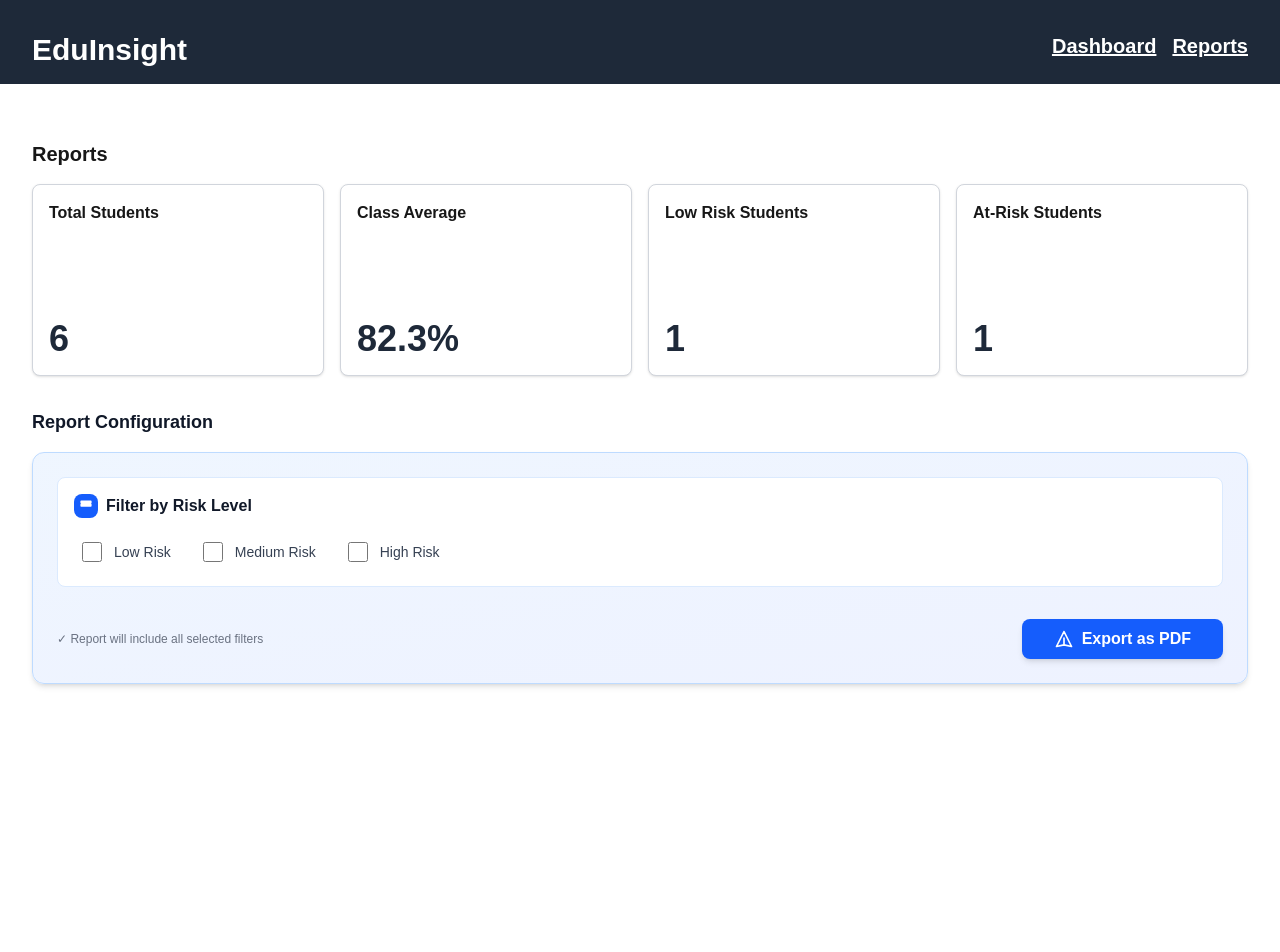
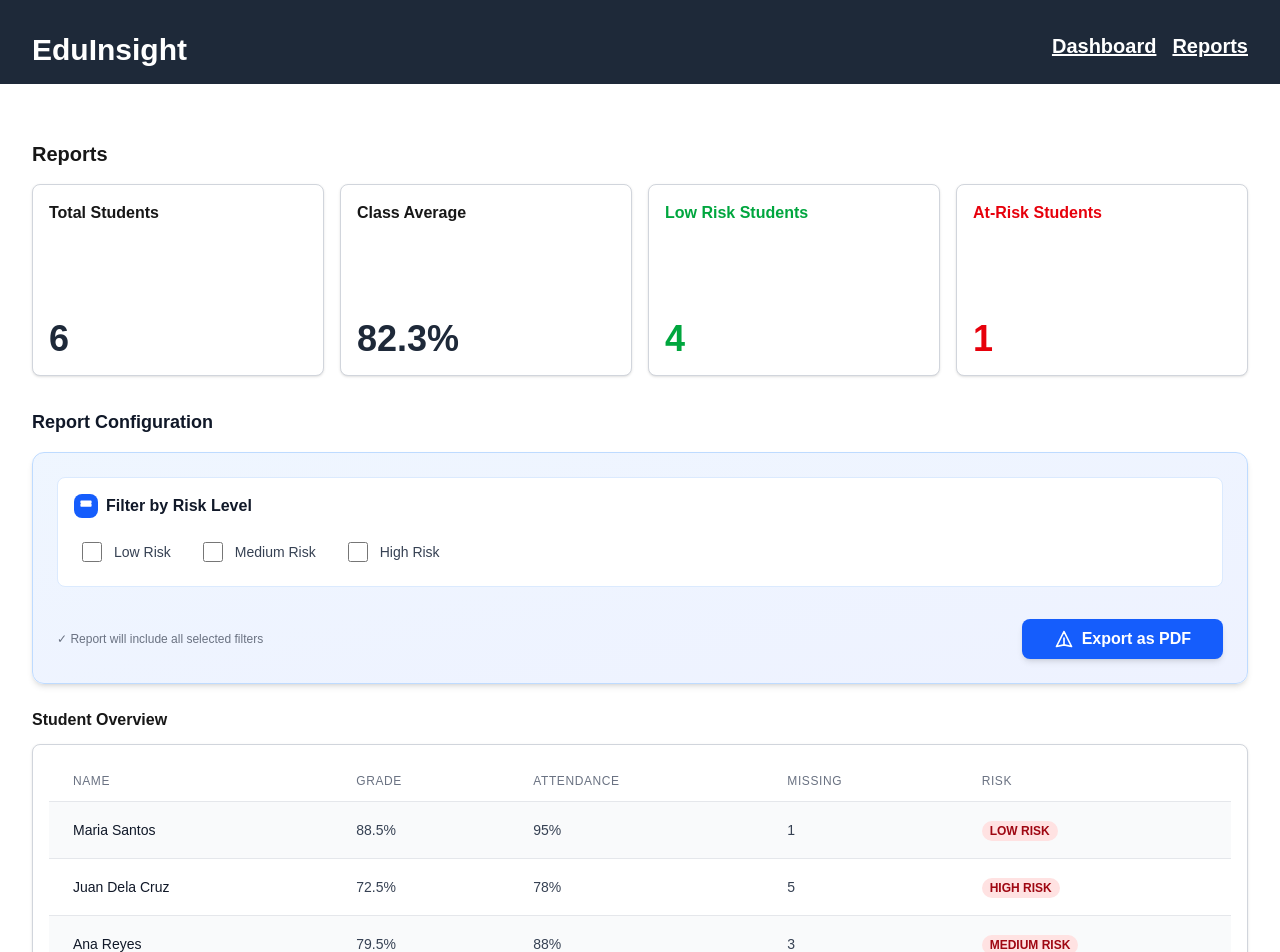
Before and after one commit to HueyLawagon/eduinsight, a Next.js app: page /Reports in a window 1280 px wide. Shown: the top 952 px of the page. Before the commit the page ends 908 px from the top, so only its background shows below. Built offline with nearby package versions, Linux system fonts and the light colour scheme.

Commit message:
added student data in reports

```diff
--- a/app/Reports/page.js
+++ b/app/Reports/page.js
@@ -1,106 +1,6 @@
 import { PLACEHOLDER_DATA } from '../Data/data';
+import ReportsClient from '../components/ReportsClient';
 
 export default function Home() {
-  return (
-    <div className="min-h-screen bg-white p-8">
-
-      {/* Performance Dashboard Section */}
-      <div className="mb-8">
-        <h3 className="text-xl font-semibold mb-4">Reports</h3>
-
-           {/* Stats Cards Row (responsive: min-size preserved, cards can grow/shrink) */}
-           {/* Total students */}
-           <div className="flex gap-4 mb-8 flex-wrap justify-center">
-          <div className="border border-gray-300 rounded-lg p-4 bg-white shadow-sm flex-shrink-0"
-            style={{minWidth: '12rem', minHeight: '12rem', flex: '1 1 12rem'}}>
-              <div className="flex flex-col justify-between h-full">
-                <div className="mb-2 font-bold">Total Students</div>
-                <div className="text-4xl font-bold text-gray-800">{PLACEHOLDER_DATA.totalStudents}</div>
-              </div>
-            </div>
-
-            {/* Class average */}
-          <div className="border border-gray-300 rounded-lg p-4 bg-white shadow-sm flex-shrink-0"
-            style={{minWidth: '12rem', minHeight: '12rem', flex: '1 1 12rem'}}>
-              <div className="flex flex-col justify-between h-full">
-                <div className="mb-2 font-bold">Class Average</div>
-                <div className="text-4xl font-bold text-gray-800">{PLACEHOLDER_DATA.classAverage}%</div>
-              </div>
-            </div>
-
-            {/* Low Risk Students */}
-          <div className="border border-gray-300 rounded-lg p-4 bg-white shadow-sm flex-shrink-0"
-            style={{minWidth: '12rem', minHeight: '12rem', flex: '1 1 12rem'}}>
-              <div className="flex flex-col justify-between h-full">
-                <div className="mb-2 font-bold">Low Risk Students</div>
-                <div className="text-4xl font-bold text-gray-800">{PLACEHOLDER_DATA.riskDistribution[1]}</div>
-              </div>
-            </div>
-
-            {/* At-risk students */}
-          <div className="border border-gray-300 rounded-lg p-4 bg-white shadow-sm flex-shrink-0"
-            style={{minWidth: '12rem', minHeight: '12rem', flex: '1 1 12rem'}}>
-              <div className="flex flex-col justify-between h-full">
-                <div className="mb-2 font-bold">At-Risk Students</div>
-                <div className="text-4xl font-bold text-gray-800">{PLACEHOLDER_DATA.riskDistribution[2]}</div>
-              </div>
-            </div>
-           </div>
-
-        {/* Report Configuration */}
-        <div className="mt-8 w-full">
-          <h4 className="font-bold text-lg mb-4 text-left text-gray-900">Report Configuration</h4>
-          <div className="bg-gradient-to-br from-blue-50 to-indigo-50 border border-blue-200 rounded-xl p-6 shadow-md w-full">
-            <div className="space-y-6">
-
-              {/* Filter by Risk Level Section */}
-              <div className="bg-white rounded-lg p-4 border border-blue-100">
-                <div className="flex items-center gap-2 mb-4">
-                  <div className="w-6 h-6 bg-blue-600 rounded-lg flex items-center justify-center">
-                    <svg className="w-4 h-4 text-white" fill="currentColor" viewBox="0 0 20 20">
-                      <path fillRule="evenodd" d="M3 4a1 1 0 011-1h12a1 1 0 011 1v2a1 1 0 01-1 1H4a1 1 0 01-1-1V4zm0 4a1 1 0 011-1h12a1 1 0 011 1v2a1 1 0 01-1 1H4a1 1 0 01-1-1V8z" clipRule="evenodd" />
-                    </svg>
-                  </div>
-                  <h5 className="font-semibold text-gray-900">Filter by Risk Level</h5>
-                </div>
-                <div className="flex flex-wrap gap-4">
-                  <label className="flex items-center gap-3 cursor-pointer hover:bg-gray-50 p-2 rounded-lg transition">
-                    <div className="relative flex items-center">
-                      <input type="checkbox" id="lowRisk" className="w-5 h-5 accent-green-500 cursor-pointer rounded" />
-                    </div>
-                    <span className="text-sm font-medium text-gray-700">Low Risk</span>
-                  </label>
-                  <label className="flex items-center gap-3 cursor-pointer hover:bg-gray-50 p-2 rounded-lg transition">
-                    <div className="relative flex items-center">
-                      <input type="checkbox" id="mediumRisk" className="w-5 h-5 accent-yellow-500 cursor-pointer rounded" />
-                    </div>
-                    <span className="text-sm font-medium text-gray-700">Medium Risk</span>
-                  </label>
-                  <label className="flex items-center gap-3 cursor-pointer hover:bg-gray-50 p-2 rounded-lg transition">
-                    <div className="relative flex items-center">
-                      <input type="checkbox" id="highRisk" className="w-5 h-5 accent-red-500 cursor-pointer rounded" />
-                    </div>
-                    <span className="text-sm font-medium text-gray-700">High Risk</span>
-                  </label>
-                </div>
-              </div>
-
-              {/* Export as PDF Button Section */}
-              <div className="flex justify-between items-center pt-2">
-                <p className="text-xs text-gray-500">
-                  ✓ Report will include all selected filters
-                </p>
-                <button className="bg-blue-600 hover:bg-blue-700 active:bg-blue-800 text-white font-semibold py-2 px-8 rounded-lg transition-all duration-200 shadow-md hover:shadow-lg flex items-center gap-2">
-                  <svg className="w-5 h-5" fill="none" stroke="currentColor" viewBox="0 0 24 24">
-                    <path strokeLinecap="round" strokeLinejoin="round" strokeWidth={2} d="M12 19l9 2-9-18-9 18 9-2zm0 0v-8" />
-                  </svg>
-                  Export as PDF
-                </button>
-              </div>
-            </div>
-          </div>
-        </div>
-      </div>
-    </div>
-  );
+  return <ReportsClient data={PLACEHOLDER_DATA} />;
 }
--- a/app/components/ReportsClient.js
+++ b/app/components/ReportsClient.js
@@ -7,6 +7,7 @@ export default function ReportsClient({ data }) {
       <div className="mb-8">
         <h3 className="text-xl font-semibold mb-4">Reports</h3>
         <div className="flex gap-4 mb-8 flex-wrap justify-center">
+          {/* Total Students */}
           <div className="border border-gray-300 rounded-lg p-4 bg-white shadow-sm flex-shrink-0"
             style={{minWidth: '12rem', minHeight: '12rem', flex: '1 1 12rem'}}>
               <div className="flex flex-col justify-between h-full">
@@ -15,35 +16,40 @@ export default function ReportsClient({ data }) {
               </div>
             </div>
 
+          {/* Class Average */}
           <div className="border border-gray-300 rounded-lg p-4 bg-white shadow-sm flex-shrink-0"
             style={{minWidth: '12rem', minHeight: '12rem', flex: '1 1 12rem'}}>
-              <div className="flex flex-col justify-between h/full">
+              <div className="flex flex-col justify-between h-full">
                 <div className="mb-2 font-bold">Class Average</div>
                 <div className="text-4xl font-bold text-gray-800">{data.classAverage}%</div>
               </div>
             </div>
 
+          {/* Low Risk Students */}
           <div className="border border-gray-300 rounded-lg p-4 bg-white shadow-sm flex-shrink-0"
             style={{minWidth: '12rem', minHeight: '12rem', flex: '1 1 12rem'}}>
-              <div className="flex flex-col justify-between h/full">
-                <div className="mb-2 font-bold">Low Risk Students</div>
-                <div className="text-4xl font-bold text-gray-800">{data.riskDistribution[0]}</div>
+              <div className="flex flex-col justify-between h-full">
+                <div className="mb-2 font-bold text-green-600">Low Risk Students</div>
+                <div className="text-4xl font-bold text-green-600">{data.riskDistribution[0]}</div>
               </div>
             </div>
 
+          {/* At-Risk Students */}
           <div className="border border-gray-300 rounded-lg p-4 bg-white shadow-sm flex-shrink-0"
             style={{minWidth: '12rem', minHeight: '12rem', flex: '1 1 12rem'}}>
-              <div className="flex flex-col justify-between h/full">
-                <div className="mb-2 font-bold">At-Risk Students</div>
-                <div className="text-4xl font-bold text-gray-800">{data.riskDistribution[2]}</div>
+              <div className="flex flex-col justify-between h-full">
+                <div className="mb-2 font-bold text-red-600">At-Risk Students</div>
+                <div className="text-4xl font-bold text-red-600">{data.riskDistribution[2]}</div>
               </div>
             </div>
          </div>
 
+          {/* Report Configuration Section */}
         <div className="mt-8 w-full">
           <h4 className="font-bold text-lg mb-4 text-left text-gray-900">Report Configuration</h4>
           <div className="bg-gradient-to-br from-blue-50 to-indigo-50 border border-blue-200 rounded-xl p-6 shadow-md w-full">
             <div className="space-y-6">
+              {/* Filter by Risk Level Section */}
               <div className="bg-white rounded-lg p-4 border border-blue-100">
                 <div className="flex items-center gap-2 mb-4">
                   <div className="w-6 h-6 bg-blue-600 rounded-lg flex items-center justify-center">
@@ -75,6 +81,7 @@ export default function ReportsClient({ data }) {
                 </div>
               </div>
 
+              {/* Export as PDF Button Section */}
               <div className="flex justify-between items-center pt-2">
                 <p className="text-xs text-gray-500">
                   ✓ Report will include all selected filters
@@ -89,6 +96,44 @@ export default function ReportsClient({ data }) {
             </div>
           </div>
         </div>
+
+        {/* Student Data */}
+        <div className="mt-6 w-full">
+          <h4 className="font-bold mb-3 text-center md:text-left">Student Overview</h4>
+          <div className="border border-gray-300 rounded-lg p-4 bg-white shadow-sm w-full overflow-x-auto">
+            <table className="min-w-full divide-y divide-gray-200">
+              <thead>
+                <tr>
+                  <th className="px-6 py-3 text-left text-xs font-medium text-gray-500 uppercase tracking-wider">Name</th>
+                  <th className="px-6 py-3 text-left text-xs font-medium text-gray-500 uppercase tracking-wider">Grade</th>
+                  <th className="px-6 py-3 text-left text-xs font-medium text-gray-500 uppercase tracking-wider">Attendance</th>
+                  <th className="px-6 py-3 text-left text-xs font-medium text-gray-500 uppercase tracking-wider">Missing</th>
+                  <th className="px-6 py-3 text-left text-xs font-medium text-gray-500 uppercase tracking-wider">Risk</th>
+                </tr>
+              </thead>
+              <tbody className="bg-white divide-y divide-gray-200">
+                {data.students && data.students.map((stu, idx) => {
+                  // determine color based on risk level (case-insensitive)
+                  const level = (stu.risk || '').toString().toUpperCase();
+                  const riskClass = level === 'LOW' ? 'bg-green-100 text-green-800' :
+                                     level === 'MEDIUM' ? 'bg-yellow-100 text-yellow-800' :
+                                     'bg-red-100 text-red-800';
+                  return (
+                    <tr key={idx} className={idx % 2 === 0 ? 'bg-gray-50' : ''}>
+                      <td className="px-6 py-4 whitespace-nowrap text-sm font-medium text-gray-900">{stu.name}</td>
+                      <td className="px-6 py-4 whitespace-nowrap text-sm text-gray-700">{stu.grade}%</td>
+                      <td className="px-6 py-4 whitespace-nowrap text-sm text-gray-700">{stu.attendance}%</td>
+                      <td className="px-6 py-4 whitespace-nowrap text-sm text-gray-700">{stu.missing}</td>
+                      <td className="px-6 py-4 whitespace-nowrap">
+                        <span className={`px-2 inline-flex text-xs leading-5 font-semibold rounded-full ${riskClass}`}>{level}</span>
+                      </td>
+                    </tr>
+                  );
+                })}
+              </tbody>
+            </table>
+          </div>
+        </div>
       </div>
     </div>
   );
```
Also changed, not shown: app/components/DashboardClient.js (+8 -0 lines).
